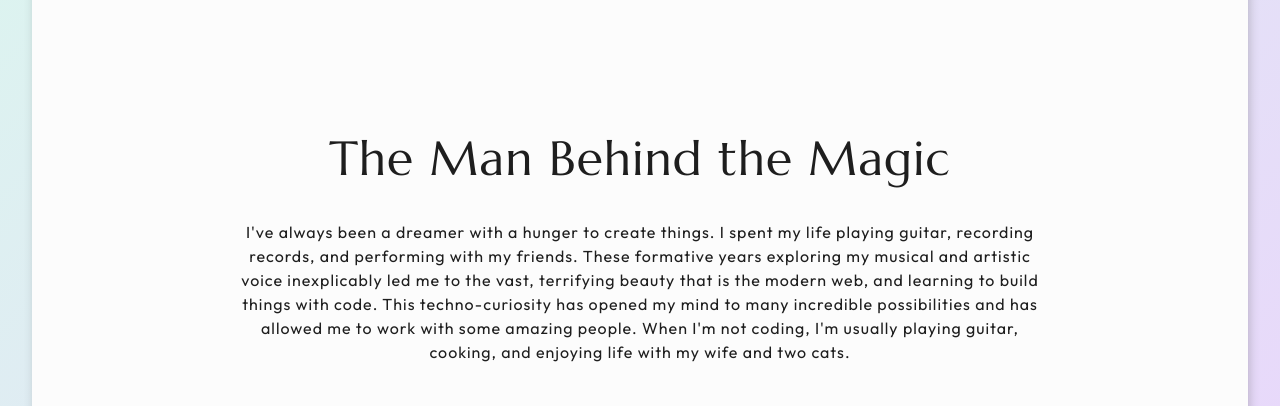
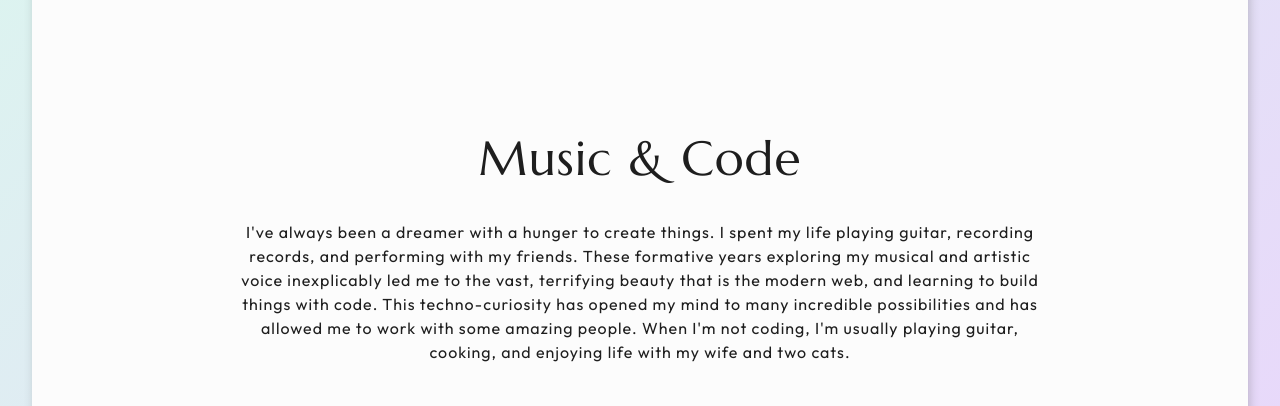
Before and after one commit to joshnussbaum89/Portfolio, an Astro site: page / in a window 1280 px wide. Shown: the part 800-1206 px from the top of the page. Built offline with nearby package versions, Linux system fonts and the light colour scheme; Astro itself is replaced by a stand-in of ours.

Commit message:
update about header copy

```diff
--- a/src/components/Home/About.astro
+++ b/src/components/Home/About.astro
@@ -6,7 +6,7 @@ import joshWoods from '/josh-woods.webp'
 ---
 
 <section id="about" class="about">
-  <SectionHeader text="The Man Behind the Magic" />
+  <SectionHeader text="Music & Code" />
   <p class="bio">
     I've always been a dreamer with a hunger to create things. I spent my life
     playing guitar, recording records, and performing with my friends. These
```
